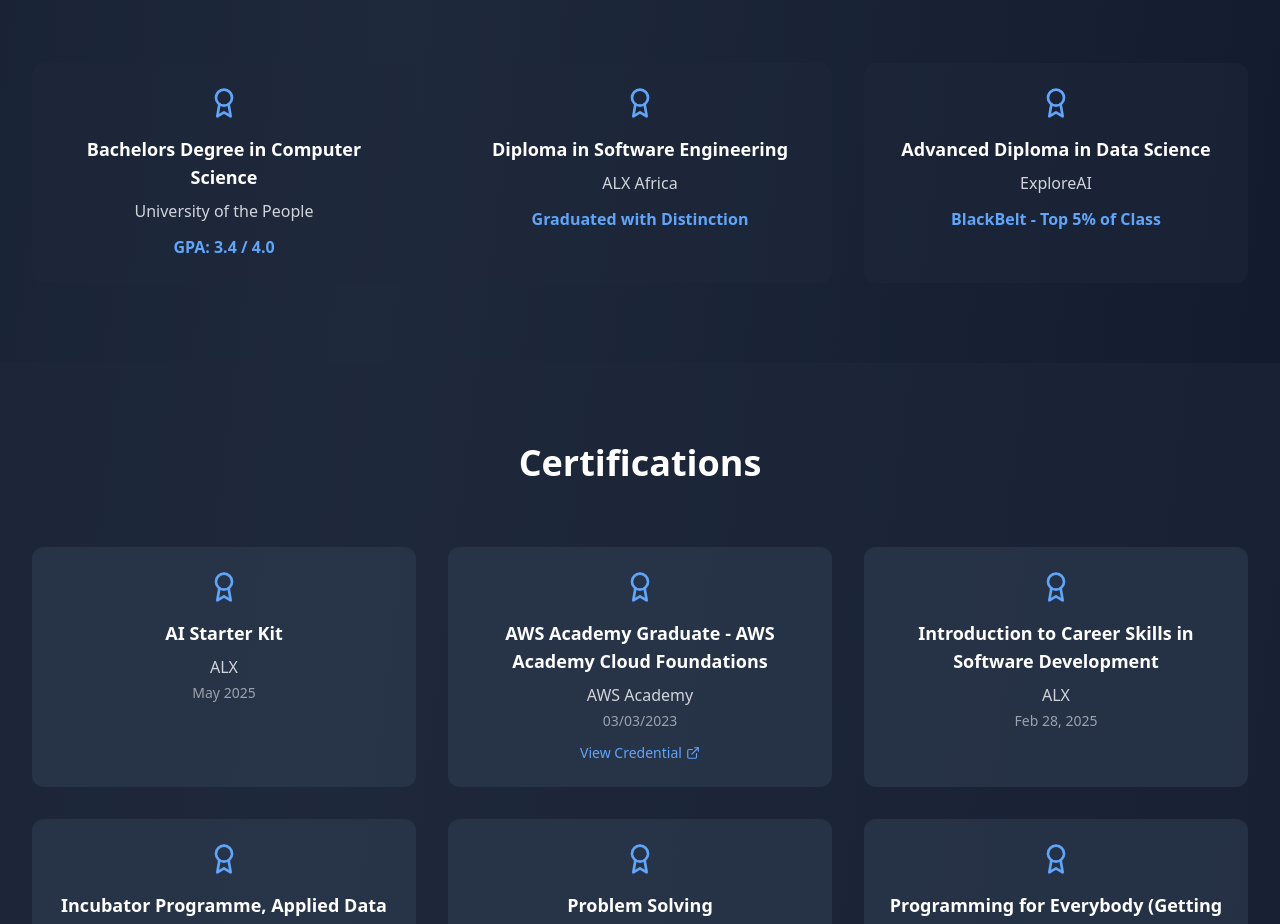
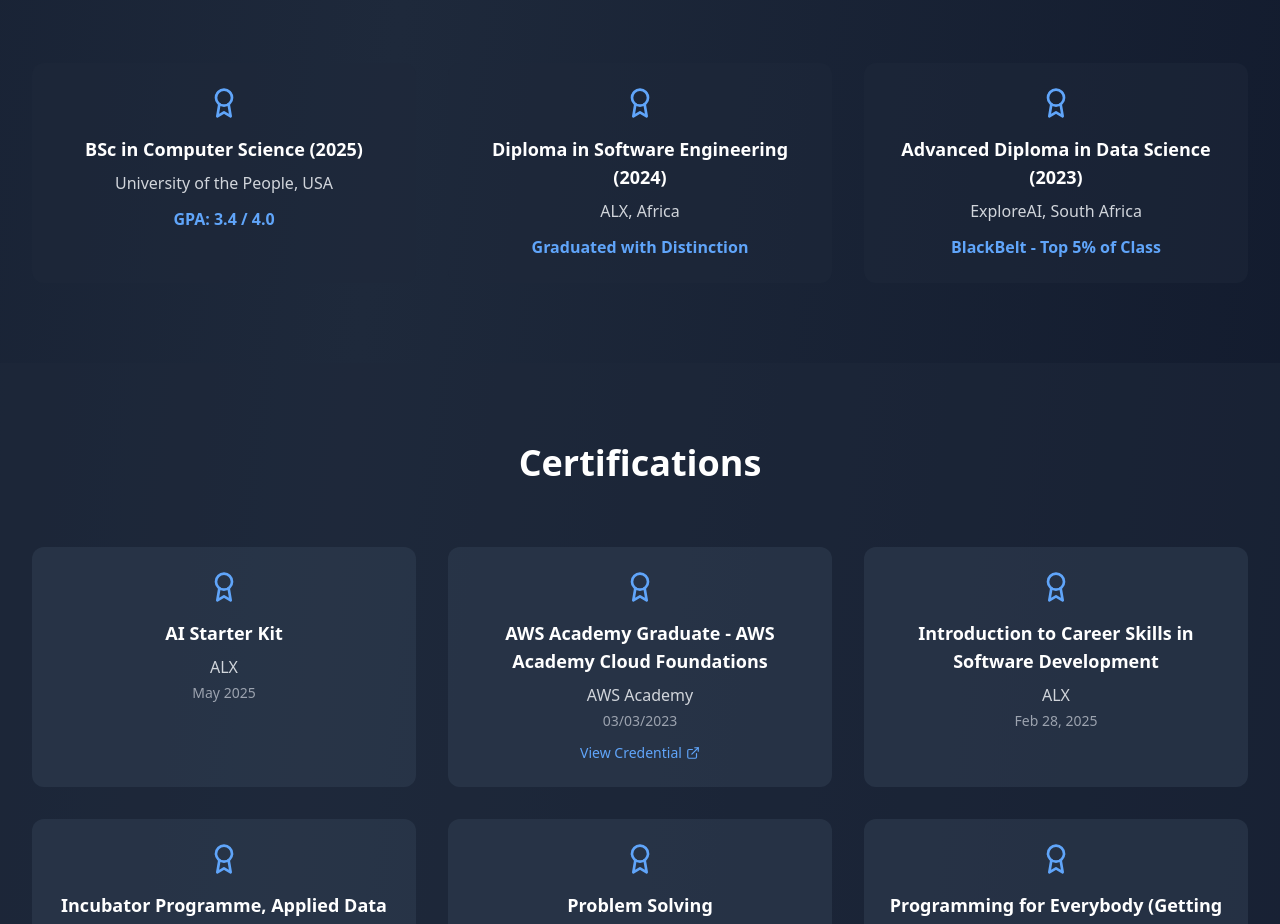
Before and after one commit to JasperZeroes/projects, a React (Vite) app in the folder portfolio2/project/: page / in a window 1280 px wide. Shown: the part 7020-7944 px from the top of the page. Built offline with nearby package versions, Linux system fonts and the light colour scheme.

Commit message:
add detailed explanations to work experience section

```diff
--- a/portfolio2/project/src/App.tsx
+++ b/portfolio2/project/src/App.tsx
@@ -143,18 +143,18 @@
 
   const education = [
     {
-      title: "Bachelors Degree in Computer Science",
-      institution: "University of the People",
+      title: "BSc in Computer Science (2025)",
+      institution: "University of the People, USA",
       score: "GPA: 3.4 / 4.0"
     },
     {
-      title: "Diploma in Software Engineering",
-      institution: "ALX Africa",
+      title: "Diploma in Software Engineering (2024)",
+      institution: "ALX, Africa",
       score: "Graduated with Distinction"
     },
     {
-      title: "Advanced Diploma in Data Science",
-      institution: "ExploreAI",
+      title: "Advanced Diploma in Data Science (2023)",
+      institution: "ExploreAI, South Africa",
       score: "BlackBelt - Top 5% of Class"
     }
   ];
```
